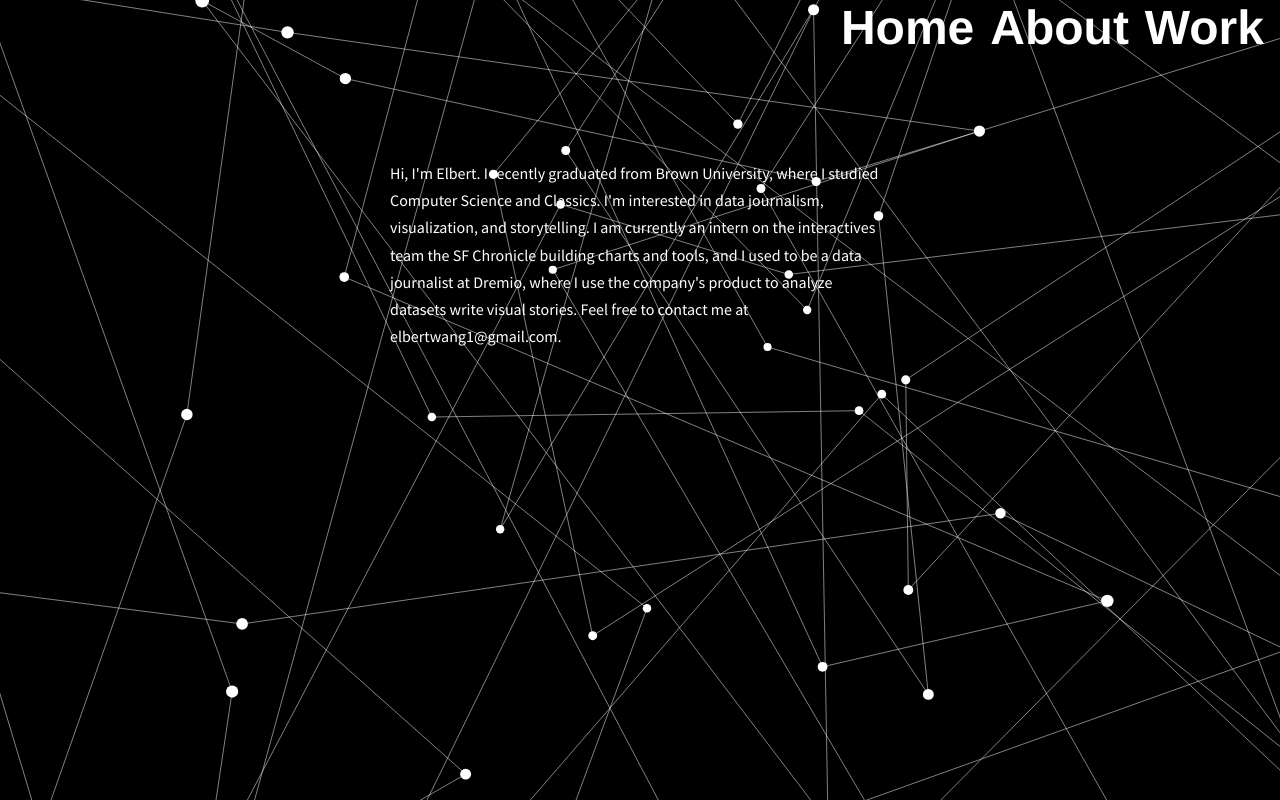
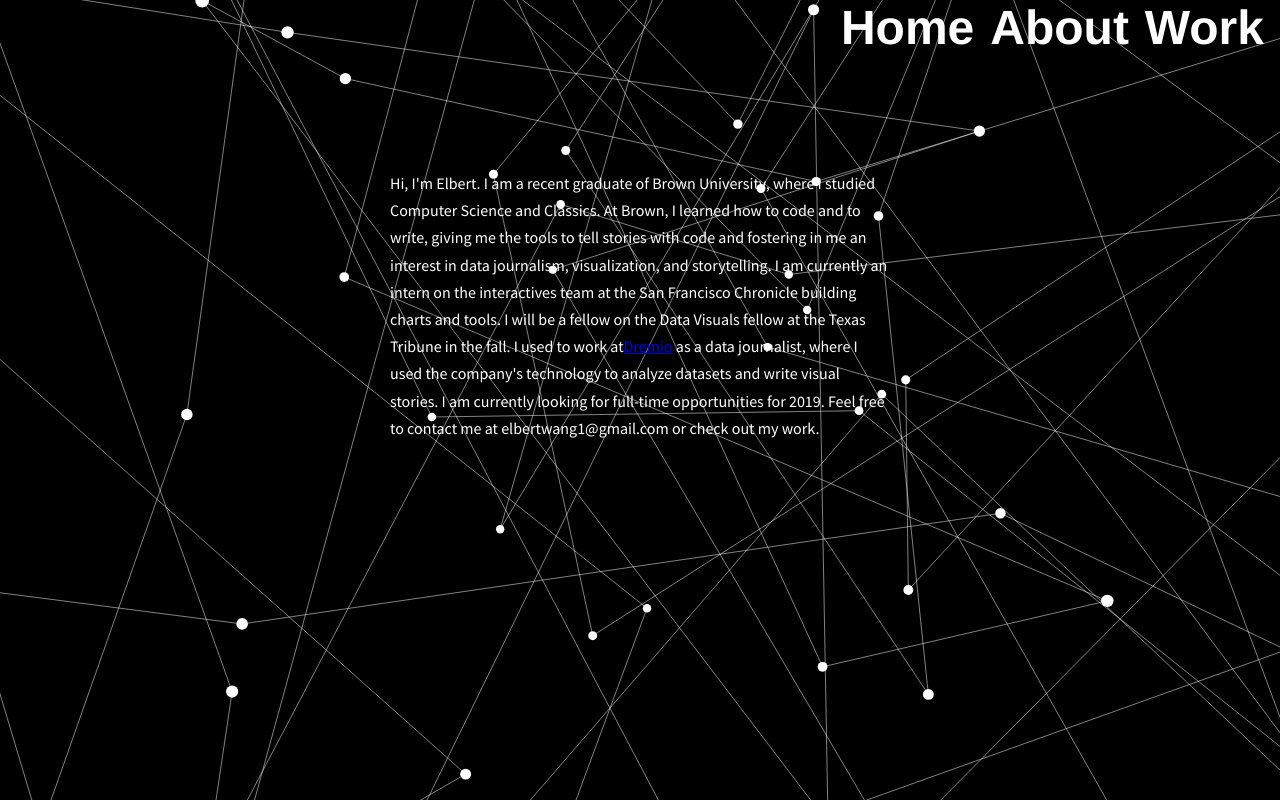
Before and after one commit to elbertwang3/website, a React (Create React App) app: page /about in a window 1280 px wide. Built offline with nearby package versions, Linux system fonts and the light colour scheme.

Commit message:
about me

```diff
--- a/src/css/App.css
+++ b/src/css/App.css
@@ -315,6 +315,7 @@ h1 {
   margin-top: 20vh;
   max-width: 500px;
   line-height: 1.7em;
+  padding: 10px;
 }
 
 @media only screen and (max-width: 834px) {
--- a/src/js/components/About.js
+++ b/src/js/components/About.js
@@ -7,11 +7,14 @@ class About extends Component {
 
   render() {
     return (
-      <div className="aboutme">Hi, I'm Elbert. I recently graduated from Brown University,
-        where I studied Computer Science and Classics. I'm interested in data journalism, visualization, and storytelling.
-       I am currently an intern on the interactives team the SF Chronicle building charts and tools, and I used to be a data
-       journalist at Dremio, where I use the company's product to analyze datasets write visual stories.
-       Feel free to contact me at elbertwang1@gmail.com. </div>
+      <div className="aboutme">Hi, I'm Elbert. I am a recent graduate of Brown University,
+        where I studied Computer Science and Classics. At Brown, I learned how to code and to write, giving me the tools
+        to tell stories with code and fostering in me an interest in data journalism, visualization, and storytelling.
+       I am currently an intern on the interactives team at the San Francisco Chronicle building charts and tools. I will be a
+       fellow on the Data Visuals fellow at the Texas Tribune in the fall. I used to work at
+       <a href="https://www.dremio.com/" target="_blank">Dremio</a> as a data journalist, where I used the company's technology
+        to analyze datasets and write visual stories. I am currently looking for full-time opportunities for 2019.
+       Feel free to contact me at elbertwang1@gmail.com or check out my work. </div>
     );
   }
 }
```
